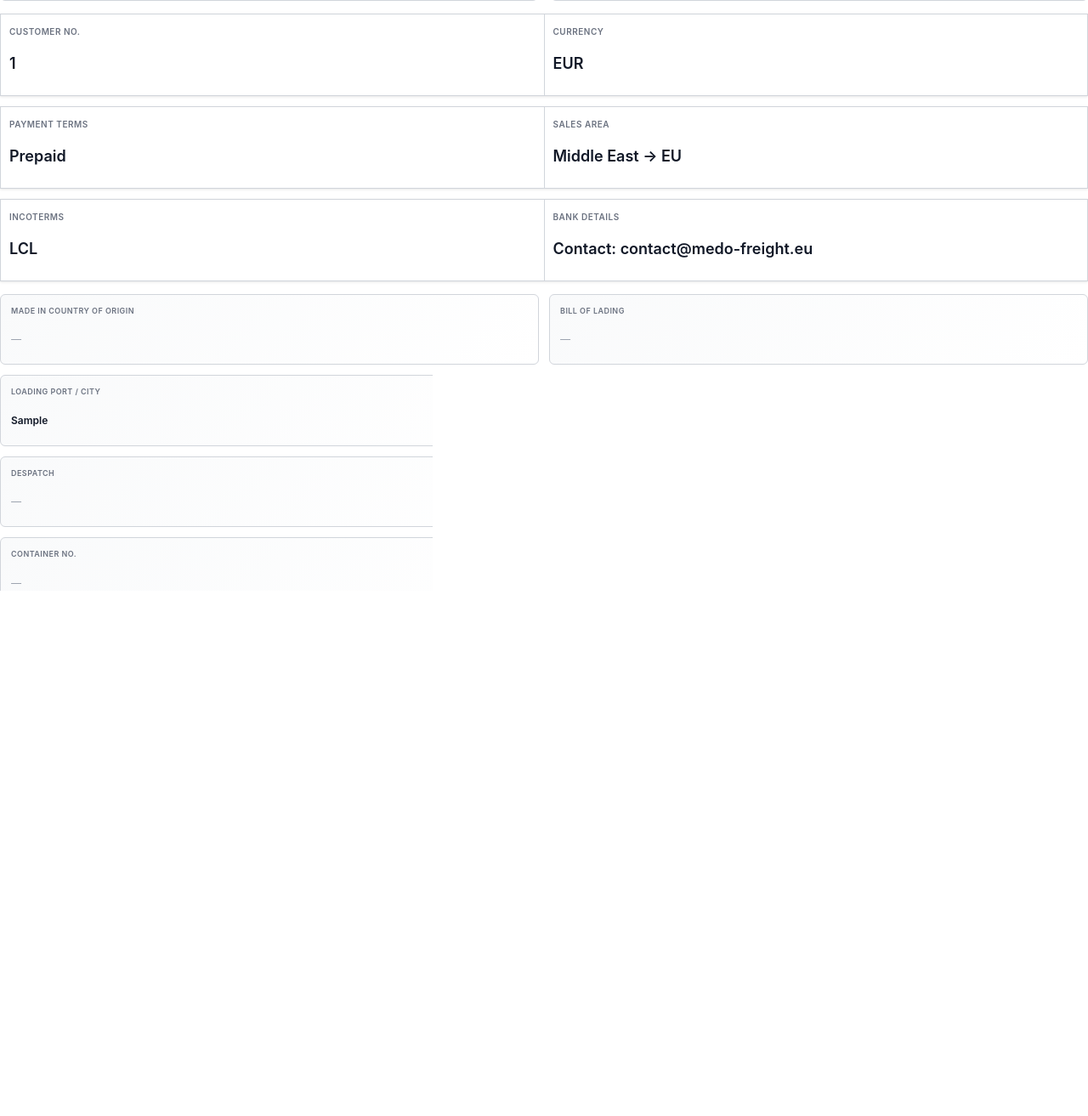
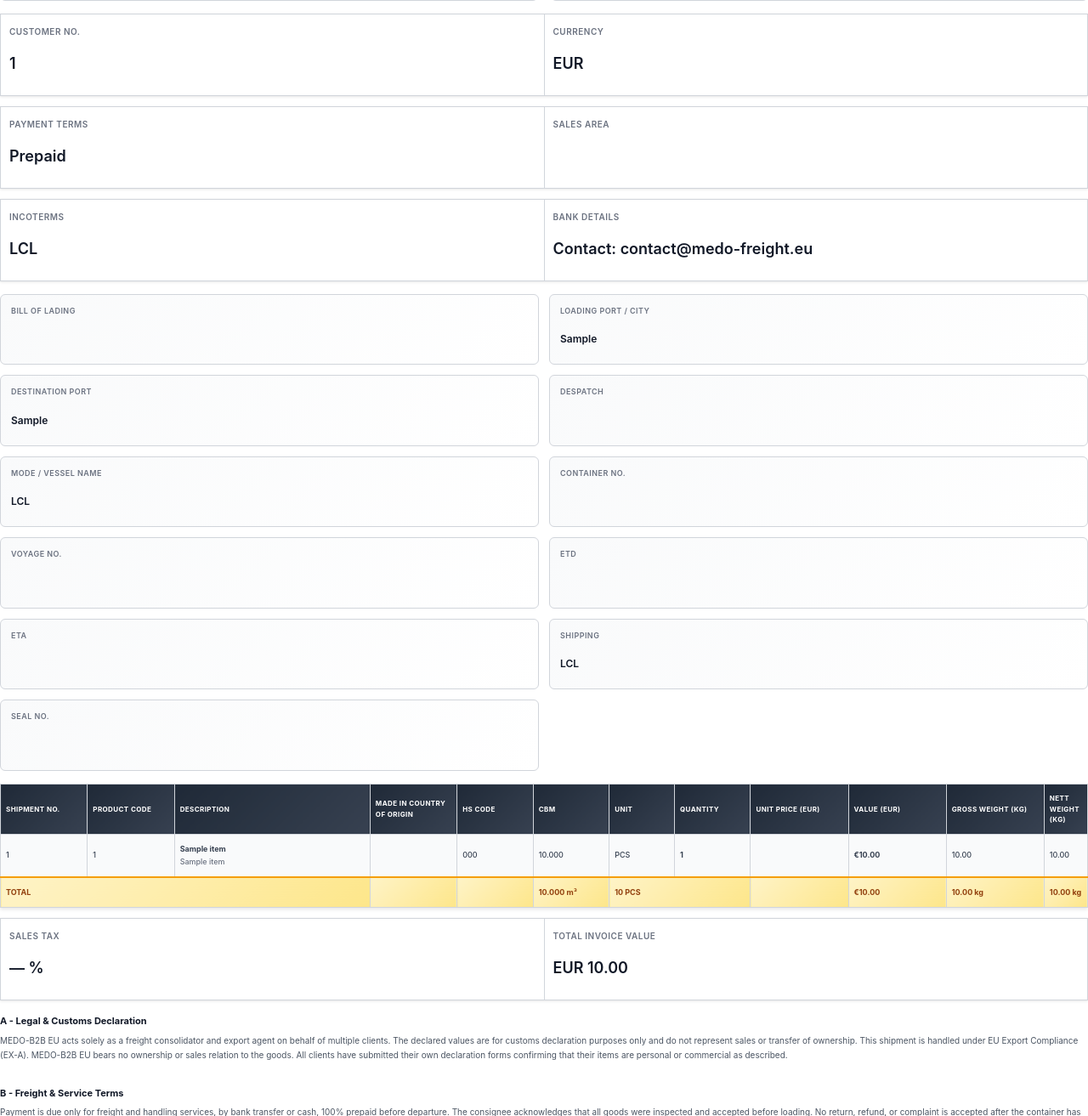
Before and after one commit to KaraBala10/trasport-containers-site, a Django app: template backend/app/templates/documents/consolidated_export_invoice.html in a window 1280 px wide. Shown: the part 576-1889 px from the top of the page at 85% size. Run offline with Django 4.2, Linux system fonts and the light colour scheme; the template is opened without the code that fills it: most values are stand-ins (such as "Sample title", 1, 10 or a date in 2020).

Commit message:
Refactor consolidated export invoice template for improved clarity and consistency - Simplified conditional rendering for shipment details, removed unnecessary default values, and enhanced layout for better readability. Updated table structure and styling for a more streamlined presentation of shipment and pricing information.

```diff
--- a/backend/app/templates/documents/consolidated_export_invoice.html
+++ b/backend/app/templates/documents/consolidated_export_invoice.html
@@ -415,15 +415,13 @@
             <tr>
                 <td style="width: 20%;">
                     <div class="info-label">Invoice No.</div>
-                    <div class="info-value {% if shipment and not shipment.shipment_number %}empty{% elif not shipment %}empty{% endif %}">
-                        {% if shipment %}{{ shipment.shipment_number|default:"—" }}{% else %}—{% endif %}
+                    <div class="info-value">
+                        {% if shipment and shipment.shipment_number %}{{ shipment.shipment_number }}{% endif %}
                     </div>
                 </td>
                 <td style="width: 20%;">
                     <div class="info-label">Invoice Date</div>
-                    <div class="info-value">
-                        {% now "Y-m-d" %}
-                    </div>
+                    <div class="info-value">{% now "Y-m-d" %}</div>
                 </td>
                 <td style="width: 20%;">
                     <div class="info-label">GST Reg No.</div>
@@ -431,8 +429,8 @@
                 </td>
                 <td style="width: 20%;">
                     <div class="info-label">Your Order No.</div>
-                    <div class="info-value {% if shipment and not shipment.shipment_number %}empty{% elif not shipment %}empty{% endif %}">
-                        {% if shipment %}{{ shipment.shipment_number|default:"—" }}{% else %}—{% endif %}
+                    <div class="info-value">
+                        {% if shipment and shipment.shipment_number %}{{ shipment.shipment_number }}{% endif %}
                     </div>
                 </td>
                 <td style="width: 20%;">
@@ -469,27 +467,23 @@
         <div class="address-grid">
             <div class="address-box">
                 <div class="address-label">For Account of Consignee</div>
-                <div class="address-value {% if shipment and not shipment.receiver_name %}empty{% elif not shipment %}empty{% endif %}">
+                <div class="address-value">
                     {% if shipment and shipment.receiver_name %}
                         {{ shipment.receiver_name }}<br>
                         {% if shipment.receiver_address %}{{ shipment.receiver_address }}<br>{% endif %}
                         {% if shipment.receiver_city %}{{ shipment.receiver_city }}{% endif %}
                         {% if shipment.receiver_country %}, {{ shipment.receiver_country }}{% endif %}
-                    {% else %}
-                        —
                     {% endif %}
                 </div>
             </div>
             <div class="address-box">
                 <div class="address-label">Deliver To Consignee</div>
-                <div class="address-value {% if shipment and not shipment.receiver_name %}empty{% elif not shipment %}empty{% endif %}">
+                <div class="address-value">
                     {% if shipment and shipment.receiver_name %}
                         {{ shipment.receiver_name }}<br>
                         {% if shipment.receiver_address %}{{ shipment.receiver_address }}<br>{% endif %}
                         {% if shipment.receiver_city %}{{ shipment.receiver_city }}{% endif %}
                         {% if shipment.receiver_country %}, {{ shipment.receiver_country }}{% endif %}
-                    {% else %}
-                        —
                     {% endif %}
                 </div>
             </div>
@@ -500,7 +494,7 @@
                 <td style="width: 50%;">
                     <div class="info-label">Customer No.</div>
                     <div class="info-value" style="min-height: 45px; font-size: 18px; padding: 10px 0;">
-                        {% if shipment %}{% if shipment.shipment_number %}{{ shipment.shipment_number }}{% else %}—{% endif %}{% else %}—{% endif %}
+                        {% if shipment and shipment.shipment_number %}{{ shipment.shipment_number }}{% endif %}
                     </div>
                 </td>
                 <td style="width: 50%;">
@@ -515,13 +509,13 @@
                 <td style="width: 50%;">
                     <div class="info-label">Payment Terms</div>
                     <div class="info-value" style="min-height: 45px; font-size: 18px; padding: 10px 0;">
-                        {% if shipment %}{% if shipment.payment_status == 'paid' %}Prepaid{% else %}Pending{% endif %}{% else %}Prepaid{% endif %}
+                        {% if shipment and shipment.payment_status == 'paid' %}Prepaid{% elif shipment %}Pending{% endif %}
                     </div>
                 </td>
                 <td style="width: 50%;">
                     <div class="info-label">Sales Area</div>
                     <div class="info-value" style="min-height: 45px; font-size: 18px; padding: 10px 0;">
-                        {% if shipment %}{% if shipment.direction == 'eu-sy' %}EU → Middle East{% else %}Middle East → EU{% endif %}{% else %}—{% endif %}
+                        {% if shipment and shipment.direction == 'eu-sy' %}EU → Middle East{% elif shipment and shipment.direction %}Middle East → EU{% endif %}
                     </div>
                 </td>
             </tr>
@@ -542,31 +536,27 @@
             </tr>
         </table>
 
-        <!-- Shipping Details - Split into 2 rows to prevent overflow -->
+        <!-- Shipping Details -->
         <div class="shipping-details-grid">
             <div class="shipping-details-box">
-                <div class="info-label">Made In Country of Origin</div>
-                <div class="info-value empty">—</div>
-            </div>
-            <div class="shipping-details-box">
                 <div class="info-label">Bill of Lading</div>
-                <div class="info-value empty">—</div>
+                <div class="info-value"></div>
             </div>
             <div class="shipping-details-box">
                 <div class="info-label">Loading Port / City</div>
                 <div class="info-value">
-                    {% if shipment and shipment.sender_city %}{{ shipment.sender_city }}{% else %}—{% endif %}
+                    {% if shipment and shipment.sender_city %}{{ shipment.sender_city }}{% endif %}
                 </div>
             </div>
             <div class="shipping-details-box">
                 <div class="info-label">Destination Port</div>
                 <div class="info-value">
-                    {% if shipment and shipment.receiver_city %}{{ shipment.receiver_city }}{% else %}—{% endif %}
+                    {% if shipment and shipment.receiver_city %}{{ shipment.receiver_city }}{% endif %}
                 </div>
             </div>
             <div class="shipping-details-box">
                 <div class="info-label">Despatch</div>
-                <div class="info-value empty">—</div>
+                <div class="info-value"></div>
             </div>
             <div class="shipping-details-box">
                 <div class="info-label">Mode / Vessel Name</div>
@@ -574,19 +564,19 @@
             </div>
             <div class="shipping-details-box">
                 <div class="info-label">Container No.</div>
-                <div class="info-value empty">—</div>
+                <div class="info-value"></div>
             </div>
             <div class="shipping-details-box">
                 <div class="info-label">Voyage No.</div>
-                <div class="info-value empty">—</div>
+                <div class="info-value"></div>
             </div>
             <div class="shipping-details-box">
                 <div class="info-label">ETD</div>
-                <div class="info-value empty">—</div>
+                <div class="info-value"></div>
             </div>
             <div class="shipping-details-box">
                 <div class="info-label">ETA</div>
-                <div class="info-value empty">—</div>
+                <div class="info-value"></div>
             </div>
             <div class="shipping-details-box">
                 <div class="info-label">Shipping</div>
@@ -594,25 +584,26 @@
             </div>
             <div class="shipping-details-box">
                 <div class="info-label">Seal No.</div>
-                <div class="info-value empty">—</div>
+                <div class="info-value"></div>
             </div>
         </div>
 
         <table class="light-border-table product-table">
             <tr>
                 {% if shipment_data %}
-                <th style="width: 10%;">Shipment No.</th>
+                <th style="width: 8%;">Shipment No.</th>
                 {% endif %}
-                <th style="width: {% if shipment_data %}10%{% else %}12%{% endif %};">Product Code</th>
-                <th style="width: {% if shipment_data %}20%{% else %}25%{% endif %};">Description</th>
-                <th style="width: 8%;" class="text-center">HS Code</th>
-                <th style="width: 8%;" class="text-center">CBM</th>
-                <th style="width: 7%;" class="text-center">Unit</th>
-                <th style="width: 8%;" class="text-center">Quantity</th>
-                <th style="width: 10%;" class="text-right">Unit Price (EUR)</th>
-                <th style="width: 10%;" class="text-right">Value (EUR)</th>
-                <th style="width: 10%;" class="text-right">Gross Weight (kg)</th>
-                <th style="width: 10%;" class="text-right">Nett Weight (kg)</th>
+                <th style="width: {% if shipment_data %}8%{% else %}10%{% endif %};">Product Code</th>
+                <th style="width: {% if shipment_data %}18%{% else %}22%{% endif %};">Description</th>
+                <th style="width: 8%;" class="text-center">Made In Country of Origin</th>
+                <th style="width: 7%;" class="text-center">HS Code</th>
+                <th style="width: 7%;" class="text-center">CBM</th>
+                <th style="width: 6%;" class="text-center">Unit</th>
+                <th style="width: 7%;" class="text-center">Quantity</th>
+                <th style="width: 9%;" class="text-right">Unit Price (EUR)</th>
+                <th style="width: 9%;" class="text-right">Value (EUR)</th>
+                <th style="width: 9%;" class="text-right">Gross Weight (kg)</th>
+                <th style="width: 9%;" class="text-right">Nett Weight (kg)</th>
             </tr>
             {% if shipment_data %}
                 {# Bulk mode: multiple shipments #}
@@ -620,19 +611,20 @@
                     {% for item in shipment_info.items %}
                         <tr>
                             <td class="small-text">
-                                {{ item.shipment_number|default:"—" }}
+                                {{ item.shipment_number|default:"" }}
                             </td>
                             <td class="small-text">
-                                {{ item.shipment_number|default:"—" }}
+                                {{ item.shipment_number|default:"" }}
                             </td>
                             <td class="small-text">
-                                <strong>{{ item.product_name_en|default_if_none:"—" }}</strong>
+                                <strong>{{ item.product_name_en|default_if_none:"" }}</strong>
                                 {% if item.product_name_ar %}
                                     <br><span style="color: #6b7280; font-size: 9px;">{{ item.product_name_ar }}</span>
                                 {% endif %}
                             </td>
+                            <td class="small-text text-center"></td>
                             <td class="small-text text-center">
-                                {{ item.hs_code|default_if_none:"—" }}
+                                {{ item.hs_code|default_if_none:"" }}
                             </td>
                             <td class="small-text text-center">
                                 {{ item.cbm|floatformat:3 }}
@@ -643,9 +635,7 @@
                             <td class="small-text text-center">
                                 <strong>{{ item.repeat_count|default:1 }}</strong>
                             </td>
-                            <td class="small-text text-right">
-                                —
-                            </td>
+                            <td class="small-text text-right"></td>
                             <td class="small-text text-right">
                                 <strong>€{{ item.price_by_weight|floatformat:2 }}</strong>
                             </td>
@@ -659,21 +649,22 @@
                     {% endfor %}
                 {% empty %}
                     <tr>
-                        <td colspan="11" class="small-text text-center" style="padding: 20px; color: #9ca3af;">
+                        <td colspan="12" class="small-text text-center" style="padding: 20px; color: #9ca3af;">
                             No shipment data available.
                         </td>
                     </tr>
                 {% endfor %}
                 <tr class="totals-row">
                     <td colspan="3" class="text-right"><strong>TOTAL</strong></td>
-                    <td class="text-center">—</td>
+                    <td class="text-center"></td>
+                    <td class="text-center"></td>
                     <td class="text-center">
                         <strong>{{ grand_total_cbm|floatformat:3 }} m³</strong>
                     </td>
                     <td colspan="2" class="text-center">
                         <strong>{{ grand_total_packages }} PCS</strong>
                     </td>
-                    <td class="text-right">—</td>
+                    <td class="text-right"></td>
                     <td class="text-right">
                         <strong>€{{ grand_total_value|floatformat:2 }}</strong>
                     </td>
@@ -689,16 +680,17 @@
                 {% for item in pricing.parcel_calculations %}
                     <tr>
                         <td class="small-text">
-                            {{ shipment.shipment_number|default_if_none:"—" }}
+                            {{ shipment.shipment_number|default_if_none:"" }}
                         </td>
                         <td class="small-text">
-                            <strong>{{ item.product_name_en|default_if_none:"—" }}</strong>
+                            <strong>{{ item.product_name_en|default_if_none:"" }}</strong>
                             {% if item.product_name_ar %}
                                 <br><span style="color: #6b7280; font-size: 9px;">{{ item.product_name_ar }}</span>
                             {% endif %}
                         </td>
+                        <td class="small-text text-center"></td>
                         <td class="small-text text-center">
-                            {{ item.hs_code|default_if_none:"—" }}
+                            {{ item.hs_code|default_if_none:"" }}
                         </td>
                         <td class="small-text text-center">
                             {{ item.cbm|default:0|floatformat:3 }}
@@ -712,8 +704,6 @@
                         <td class="small-text text-right">
                             {% if item.price_per_kg %}
                                 €{{ item.price_per_kg|floatformat:2 }}
-                            {% else %}
-                                —
                             {% endif %}
                         </td>
                         <td class="small-text text-right">
@@ -728,21 +718,22 @@
                     </tr>
                 {% empty %}
                     <tr>
-                        <td colspan="10" class="small-text text-center" style="padding: 20px; color: #9ca3af;">
+                        <td colspan="11" class="small-text text-center" style="padding: 20px; color: #9ca3af;">
                             No parcel breakdown available.
                         </td>
                     </tr>
                 {% endfor %}
                 <tr class="totals-row">
                     <td colspan="2" class="text-right"><strong>TOTAL</strong></td>
-                    <td class="text-center">—</td>
+                    <td class="text-center"></td>
+                    <td class="text-center"></td>
                     <td class="text-center">
                         <strong>{{ total_cbm|floatformat:3 }} m³</strong>
                     </td>
                     <td colspan="2" class="text-center">
                         <strong>{{ total_packages }} PCS</strong>
                     </td>
-                    <td class="text-right">—</td>
+                    <td class="text-right"></td>
                     <td class="text-right">
                         <strong>€{{ pricing.total_price|floatformat:2 }}</strong>
                     </td>
```
